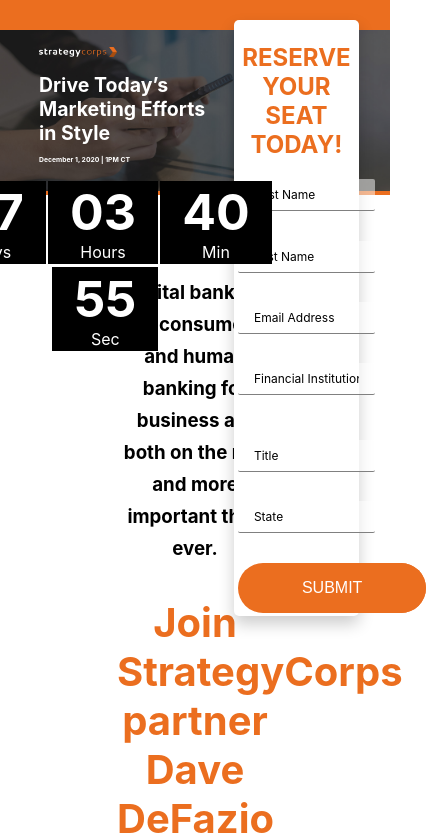
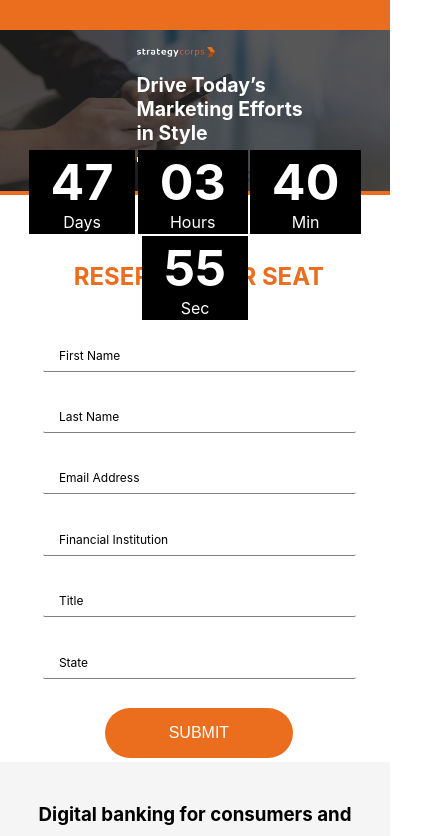
Before and after one commit to candaceyw/sc-webinar-landing, a React (Create React App) app in the folder client/: page / in a window 390 px wide. Shown: the top 836 px of the page, 426 px wide, since content can reach past the window. Built offline with nearby package versions, Linux system fonts and the light colour scheme.

Commit message:
moved form for mobile styling

```diff
--- a/client/src/components/styles.scss
+++ b/client/src/components/styles.scss
@@ -73,6 +73,11 @@
     top: 10%;
     left: 10%;
     width: 20%;
+
+    @media (max-width: 900px) {
+      margin-left: 25vw;
+      margin-right: -200vw;
+    }
   }
 
   .heading {
@@ -82,6 +87,11 @@
     text-align: left;
     color: white;
     font-size: 5vw;
+
+    @media (max-width: 900px) {
+      margin-left: 25vw;
+      margin-right: -200vw;
+    }
   }
 
   .date {
@@ -90,6 +100,11 @@
     left: 10%;
     color: white;
     font-size: 1.75vw;
+
+    @media (max-width: 900px) {
+      margin-left: 25vw;
+      margin-right: -200vw;
+    }
   }
 }
 
@@ -108,6 +123,10 @@
   }
   @media (max-width: 1450px) {
     margin: -5% -23%;
+  }
+
+  @media (max-width: 900px) {
+    margin: -50px auto;
   }
 }
 
@@ -141,6 +160,18 @@
   top: 5vw;
   right: 8vw;
   box-shadow: 0 0.5rem 1rem rgba(black, 0.2);
+
+  @media (max-width: 900px) {
+    background-color: white;
+    border-radius: 5px;
+    padding: 1vw;
+    width: 80vw;
+    position: relative;
+    right: -10vw;
+    box-shadow: none;
+    margin-top: 5%;
+    margin-bottom: 5%;
+  }
 
   &__group:not(:last-child) {
     margin-bottom: 0.3rem;
@@ -187,13 +218,6 @@
     opacity: 0;
     visibility: hidden;
     transform: translateY(-3rem);
-  }
-
-  @media (min-width: 768) {
-    .hide-extra-small {
-      display: none;
-      width: 20%;
-    }
   }
 }
 
@@ -281,6 +305,9 @@
 
   .body-top {
     line-height: 2rem;
+    @media (max-width: 900px) {
+      margin: 5%;
+    }
   }
 
   .body-headline {
@@ -293,7 +320,13 @@
   }
 
   @media (max-width: 1150px) {
-    margin: 20% 30%;
+    margin: 20% 30% 10% 30%;
+  }
+  @media (max-width: 900px) {
+    background-color: #f5f5f6;
+    // width: 100vw;
+    margin: 4% 0% 0% 0%;
+    padding: 5%;
   }
 }
 
@@ -329,15 +362,11 @@
   // position: absolute;
   bottom: 0;
   background-color: black;
+  display: flex;
+  align-items: center;
+  justify-content: center;
 
   .footer-logo {
     width: 20%;
-    // margin: 0;
-    // margin: 0;
-    // position: absolute;
-    // bottom: 0%;
-    // -ms-transform: translateY(-50%);
-    // transform: translateY(-50%);
-    left: 40%;
   }
 }
```
